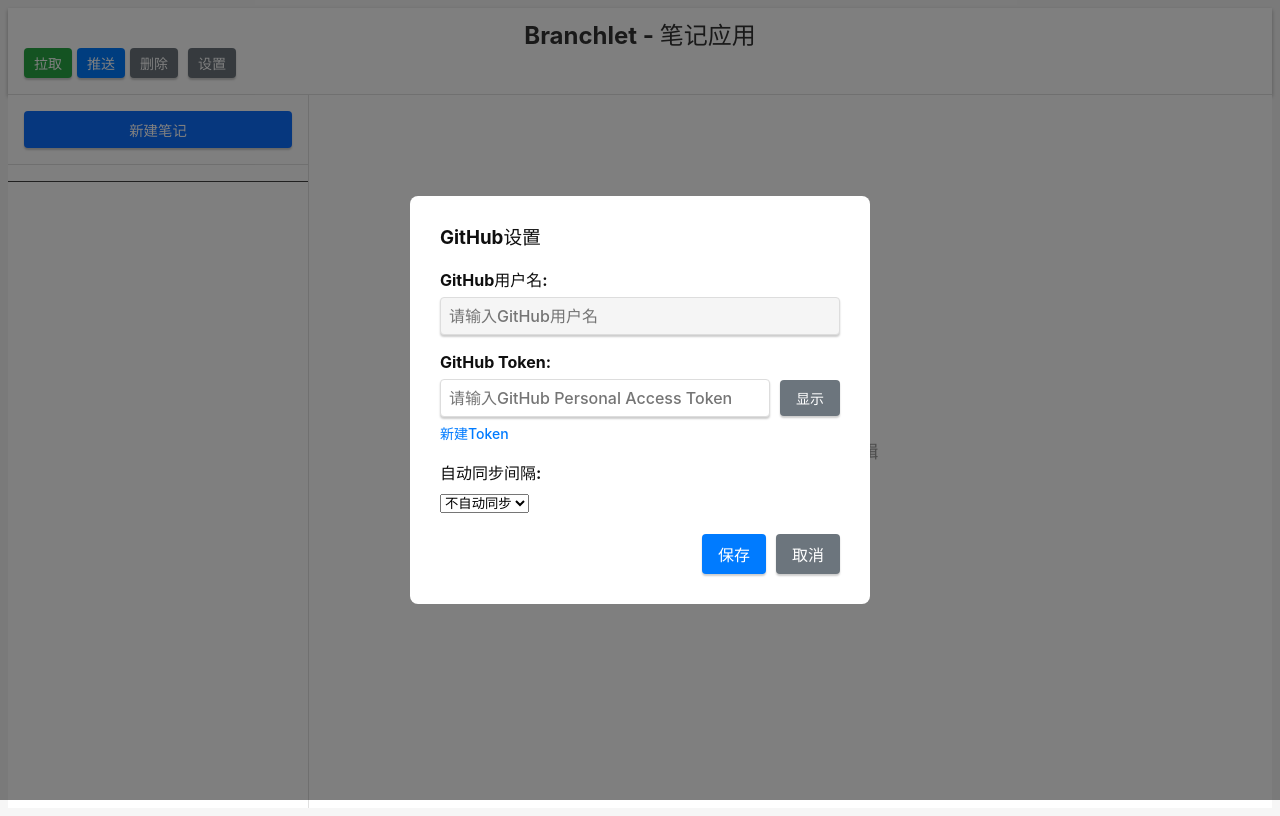
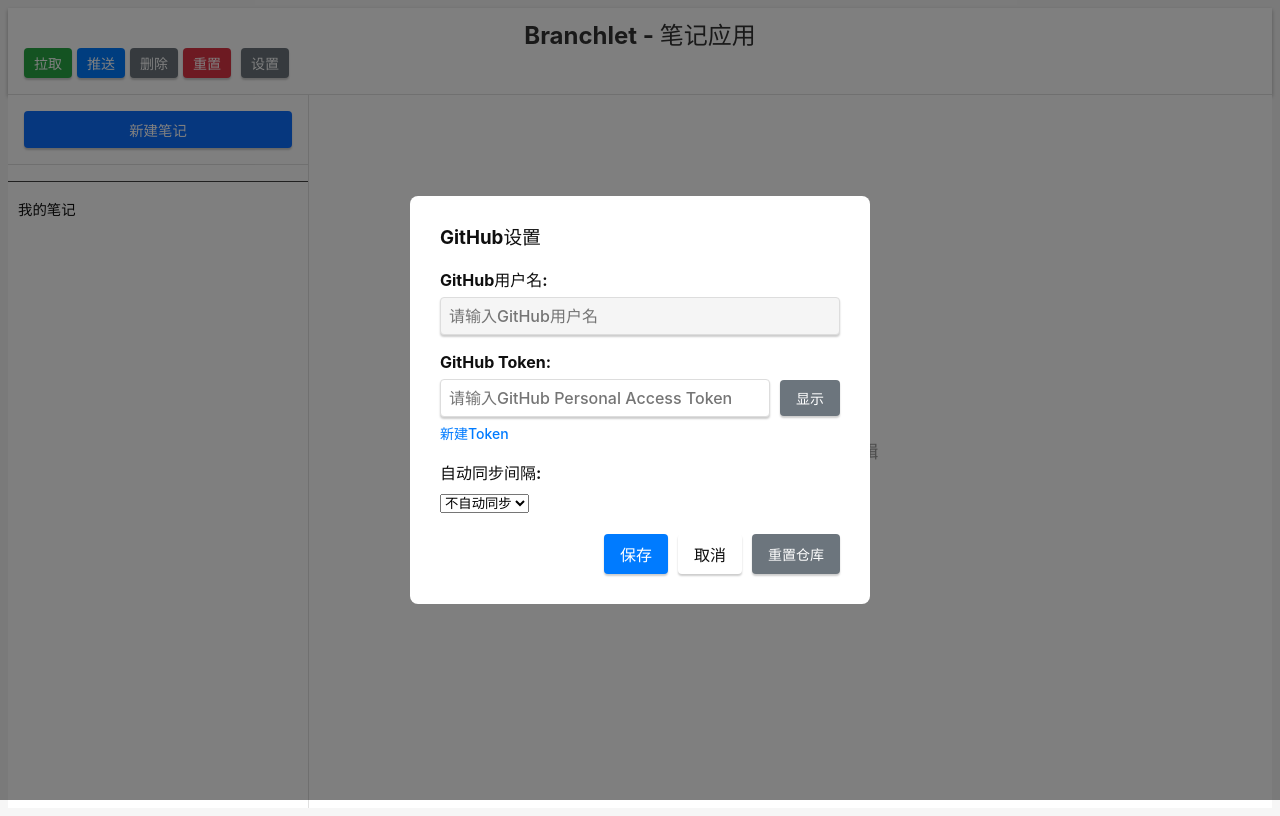
Before and after one commit to EricJiang1329145/Branchlet, a React (Vite) app: page / in a window 1280 px wide. Both pictures are taken after a click on the button "设置". Built offline with nearby package versions, Linux system fonts and the light colour scheme.

Commit message:
feat(github): 添加仓库重置功能和默认根笔记
实现仓库重置功能，可将仓库恢复到出厂默认状态
添加默认根笔记以改善首次使用体验

```diff
--- a/src/App.css
+++ b/src/App.css
@@ -115,6 +115,20 @@
   cursor: not-allowed;
 }
 
+.reset-btn {
+  background-color: #dc3545;
+  color: white;
+}
+
+.reset-btn:hover:not(.disabled) {
+  background-color: #c82333;
+}
+
+.reset-btn:disabled {
+  background-color: #6c757d;
+  cursor: not-allowed;
+}
+
 .sync-message {
   margin-left: 10px;
   font-size: 14px;
@@ -218,6 +232,20 @@
 .settings-actions button:last-child {
   background-color: #6c757d;
   color: white;
+}
+
+.reset-repo-btn {
+  background-color: #dc3545;
+  color: white;
+  border: none;
+  padding: 8px 16px;
+  border-radius: 4px;
+  cursor: pointer;
+  font-size: 14px;
+}
+
+.reset-repo-btn:hover {
+  background-color: #c82333;
 }
 
 .delete-error-message {
--- a/src/App.tsx
+++ b/src/App.tsx
@@ -169,9 +169,18 @@
 }
 
 // 主应用组件
+  // 在App组件中添加默认的根笔记
   function App() {
-    // 示例笔记数据
-  const [noteNodes, setNoteNodes] = useState<NoteNode[]>([]);
+  // 默认的根笔记数据
+  const defaultRootNote: NoteNode = {
+    id: 'root',
+    title: '我的笔记',
+    content: '这是您的笔记根目录',
+    children: [],
+    expanded: true
+  };
+
+  const [noteNodes, setNoteNodes] = useState<NoteNode[]>([defaultRootNote]);
 
   const [selectedNode, setSelectedNode] = useState<NoteNode | null>(null);
   const noteStructureManager = useRef<NoteStructureManager>(new NoteStructureManager());
@@ -383,6 +392,13 @@
     }
   };
 
+  // 重置仓库到出厂默认状态
+  const handleResetRepository = () => {
+    if (githubSyncRef.current && githubSyncRef.current.resetRepository) {
+      githubSyncRef.current.resetRepository();
+    }
+  };
+
   return (
     <div className="app-container">
       <header className="app-header">
--- a/src/GithubSync.tsx
+++ b/src/GithubSync.tsx
@@ -264,6 +264,7 @@
   };
 
   // 推送笔记到GitHub
+  // 在pushNotes方法中添加根笔记检查
   const pushNotes = async () => {
     setSyncStatus('syncing');
     setSyncMessage('正在推送笔记到GitHub...');
@@ -443,9 +444,166 @@
     }
   };
 
-  // 将pullNotes方法暴露给父组件
+    // 重置仓库到出厂默认状态
+  const resetRepository = async () => {
+    setSyncStatus('syncing');
+    setSyncMessage('正在重置仓库...');
+
+    try {
+      const octokit = getOctokit();
+
+      // 如果用户名为空，先获取用户名
+      if (!username) {
+        await retryOperation(async () => {
+          await fetchUsernameFromToken();
+
+          // 如果获取用户名后仍然为空，则抛出错误
+          if (!username) {
+            throw new Error('无法获取GitHub用户名，请检查Token是否正确设置');
+          }
+        });
+      }
+
+      // 检查仓库是否存在，如果不存在则创建
+      await retryOperation(createRepository);
+
+      // 获取现有的文件列表
+      let existingFiles: any[] = [];
+      try {
+        const { data } = await retryOperation(() => octokit.rest.repos.getContent({
+          owner: username,
+          repo: 'Branchlet-nts',
+          path: ''
+        }));
+        existingFiles = (data as any[]).filter((file: any) => file.name.endsWith('.json') && file.type === 'file');
+      } catch (error) {
+        // 如果获取文件列表失败，继续执行推送操作
+        console.warn('获取现有文件列表失败:', error);
+      }
+
+      // 删除所有现有的笔记文件（除了root.json和structure.json）
+      for (const file of existingFiles) {
+        // 跳过保留的文件
+        if (file.name === 'structure.json') {
+          continue;
+        }
+
+        // 删除文件
+        await retryOperation(() => octokit.rest.repos.deleteFile({
+          owner: username,
+          repo: 'Branchlet-nts',
+          path: file.path,
+          message: `Reset repository - remove ${file.name}`,
+          sha: file.sha
+        }));
+
+        // 在每次删除后添加小延迟以避免触发速率限制
+        await new Promise(resolve => setTimeout(resolve, 100));
+      }
+
+      // 创建出厂默认的根笔记
+      const rootNote = {
+        id: 'root',
+        title: '我的笔记',
+        content: '这是您的笔记根目录',
+        children: [],
+        expanded: true
+      };
+
+      // 推送根笔记文件
+      const rootFileName = 'root.json';
+      const rootContent = btoa(unescape(encodeURIComponent(JSON.stringify(rootNote, null, 2))));
+
+      // 检查根笔记文件是否已存在
+      const existingRootFile = existingFiles.find((file: any) => file.name === rootFileName);
+
+      if (existingRootFile) {
+        // 更新现有根笔记文件
+        await retryOperation(() => octokit.rest.repos.createOrUpdateFileContents({
+          owner: username,
+          repo: 'Branchlet-nts',
+          path: rootFileName,
+          message: 'Reset repository - update root note',
+          content: rootContent,
+          sha: existingRootFile.sha
+        }));
+      } else {
+        // 创建新根笔记文件
+        await retryOperation(() => octokit.rest.repos.createOrUpdateFileContents({
+          owner: username,
+          repo: 'Branchlet-nts',
+          path: rootFileName,
+          message: 'Reset repository - create root note',
+          content: rootContent
+        }));
+      }
+
+      // 创建出厂默认的结构文件
+      const defaultStructure = {
+        root: {
+          parentId: null,
+          childIds: []
+        }
+      };
+
+      const structureFileName = 'structure.json';
+      const structureContent = btoa(unescape(encodeURIComponent(JSON.stringify(defaultStructure, null, 2))));
+
+      // 检查结构文件是否已存在
+      const existingStructureFile = existingFiles.find((file: any) => file.name === structureFileName);
+
+      if (existingStructureFile) {
+        // 更新现有结构文件
+        await retryOperation(() => octokit.rest.repos.createOrUpdateFileContents({
+          owner: username,
+          repo: 'Branchlet-nts',
+          path: structureFileName,
+          message: 'Reset repository - update structure',
+          content: structureContent,
+          sha: existingStructureFile.sha
+        }));
+      } else {
+        // 创建新结构文件
+        await retryOperation(() => octokit.rest.repos.createOrUpdateFileContents({
+          owner: username,
+          repo: 'Branchlet-nts',
+          path: structureFileName,
+          message: 'Reset repository - create structure',
+          content: structureContent
+        }));
+      }
+
+      setSyncStatus('success');
+      setSyncMessage('仓库重置成功!');
+
+      // 3秒后清除状态消息
+      setTimeout(() => {
+        setSyncStatus('idle');
+        setSyncMessage('');
+      }, 3000);
+    } catch (error: any) {
+      console.error('重置仓库失败:', error);
+      setSyncStatus('error');
+
+      // 提供更友好的错误消息
+      if (error.message.includes('rate limit')) {
+        setSyncMessage('GitHub API速率限制，请稍后再试或减少同步频率');
+      } else {
+        setSyncMessage(`重置失败: ${error.message}`);
+      }
+
+      // 5秒后清除状态消息
+      setTimeout(() => {
+        setSyncStatus('idle');
+        setSyncMessage('');
+      }, 5000);
+    }
+  };
+
+  // 将pullNotes和resetRepository方法暴露给父组件
   useImperativeHandle(ref, () => ({
-    pullNotes
+    pullNotes,
+    resetRepository
   }));
 
   return (
@@ -475,6 +633,14 @@
           title="删除选中的笔记（包含所有子笔记）"
         >
           删除
+        </button>
+        <button
+          className={`sync-btn reset-btn ${syncStatus === 'syncing' ? 'disabled' : ''}`}
+          onClick={resetRepository}
+          disabled={syncStatus === 'syncing'}
+          title="重置仓库到出厂默认状态"
+        >
+          重置
         </button>
         {syncMessage && (
           <span className={`sync-message ${syncStatus}`}>
@@ -586,6 +752,19 @@
             <div className="settings-actions">
               <button onClick={saveCredentials}>保存</button>
               <button onClick={() => setIsSettingsOpen(false)}>取消</button>
+              <button
+                className="reset-repo-btn"
+                onClick={() => {
+                  setIsSettingsOpen(false);
+                  setTimeout(() => {
+                    if (window.confirm('您确定要重置仓库到出厂默认状态吗？这将删除所有笔记，只保留根笔记和结构文件。')) {
+                      resetRepository();
+                    }
+                  }, 100);
+                }}
+              >
+                重置仓库
+              </button>
             </div>
           </div>
         </div>
```
